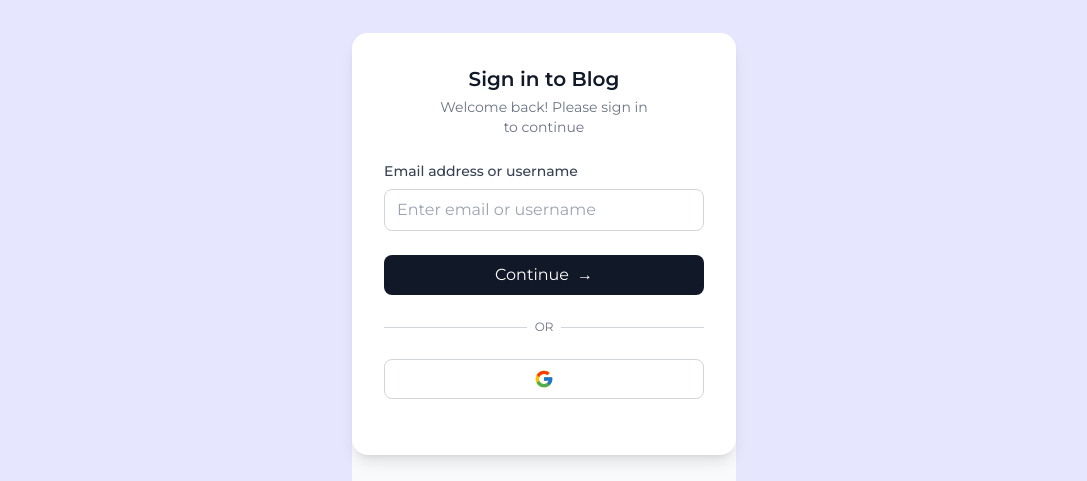
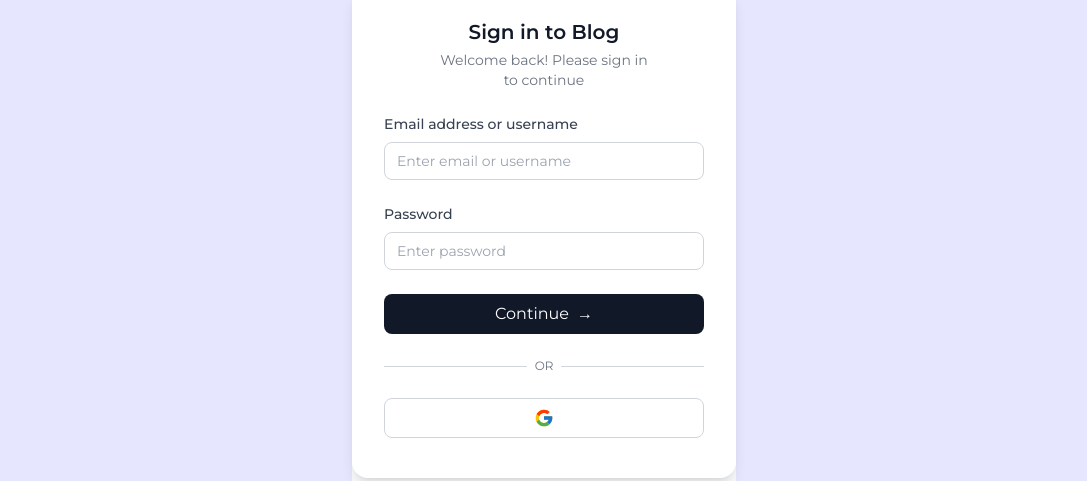
Before and after one commit to Huzaifa-Khan-Official/Blogging-Site, a React (Vite) app in the folder frontend/: page /login in a window 1280 px wide. Shown: the part 154-635 px from the top of the page, without its empty margins (96-1183 px from the left). Built offline with nearby package versions, Linux system fonts and the light colour scheme; no server answers.

Commit message:
Login Page UI done

```diff
--- a/frontend/src/routes/LoginPage.jsx
+++ b/frontend/src/routes/LoginPage.jsx
@@ -5,9 +5,8 @@ import { Link } from 'react-router-dom'
 const LoginPage = () => {
   return (
     <div className='flex items-center justify-center min-h-[calc(100vh-80px)]'>
-      <div className="my-6 flex items-center mb-6 flex-col bg-gray-50 rounded-2xl justify-center">
+      <div className="my-6 flex items-center pb-6 flex-col bg-gray-50 rounded-2xl justify-center">
         <div className="w-full sm:w-96 bg-white rounded-2xl shadow-lg p-8">
-          <div className=''>
           {/* Header */}
           <div className="text-center mb-6">
             <h2 className="text-xl font-semibold text-gray-900">Sign in to Blog</h2>
@@ -27,8 +26,24 @@ const LoginPage = () => {
             <input
               type="text"
               id="email"
-                className="w-full px-3 py-2 border border-gray-300 rounded-lg focus:outline-none focus:ring-2 focus:ring-gray-400 focus:border-transparent placeholder-gray-400"
+              className="w-full px-3 py-2 border border-gray-300 rounded-lg focus:outline-none focus:ring-2 focus:ring-gray-400 focus:border-transparent placeholder-gray-400 text-sm"
               placeholder="Enter email or username"
+            />
+          </div>
+
+          {/* Password Input */}
+          <div className="mb-6">
+            <label
+              htmlFor="password"
+              className="block text-sm font-medium text-gray-700 mb-2"
+            >
+              Password
+            </label>
+            <input
+              type="password"
+              id="password"
+              className="w-full px-3 py-2 border border-gray-300 rounded-lg focus:outline-none focus:ring-2 focus:ring-gray-400 focus:border-transparent placeholder-gray-400 text-sm"
+              placeholder="Enter password"
             />
           </div>
 
@@ -49,7 +64,7 @@ const LoginPage = () => {
           </div>
 
           {/* Social Login Buttons */}
-            <div className="flex items-center gap-3 mb-6">
+          <div className="flex items-center gap-3 mb-2">
             {/* Apple Button
             <button className="flex justify-center items-center w-full h-10 border border-gray-300 rounded-lg hover:bg-gray-50 transition-colors">
               <svg className="w-5 h-5" viewBox="0 0 24 24" fill="currentColor">
@@ -71,8 +86,6 @@ const LoginPage = () => {
               </svg>
             </button>
           </div>
-          </div>
-
         </div>
 
         {/* Footer */}
```
Lines whose indentation alone changed are shown as unchanged.
